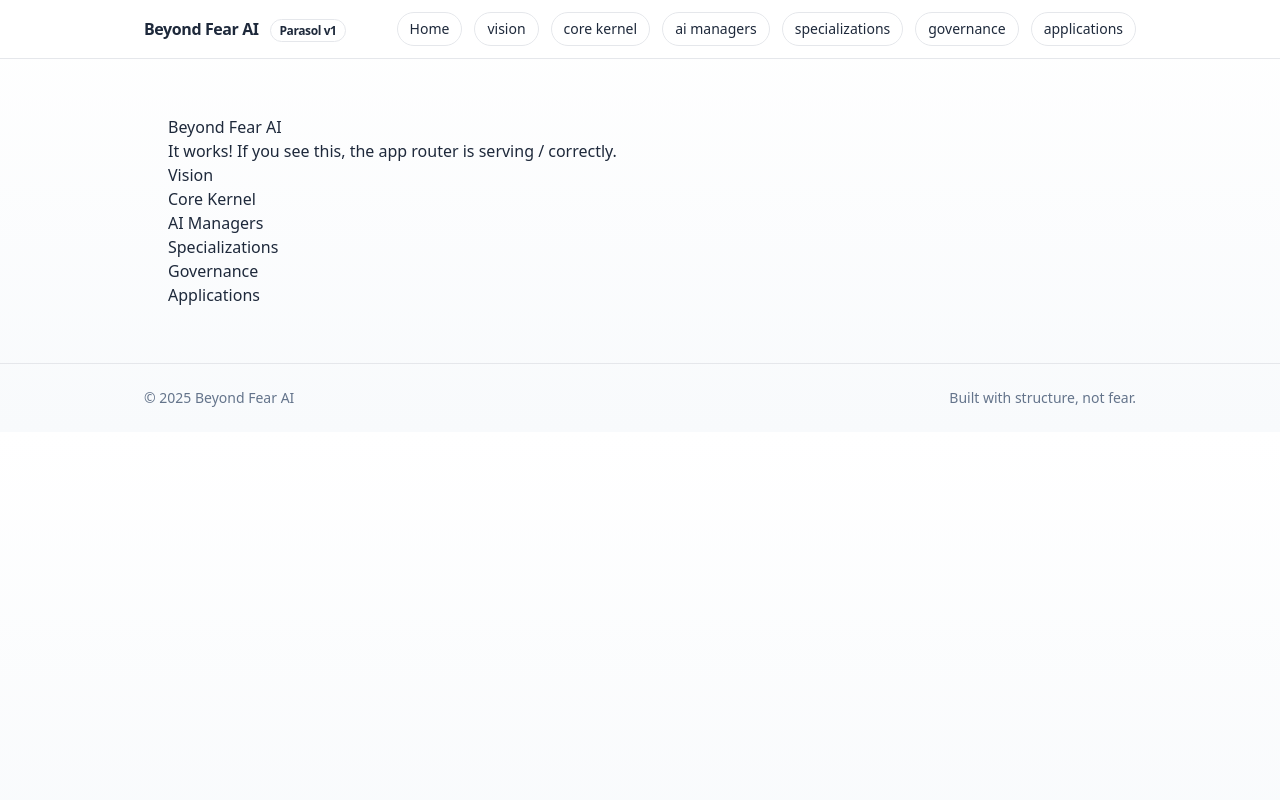
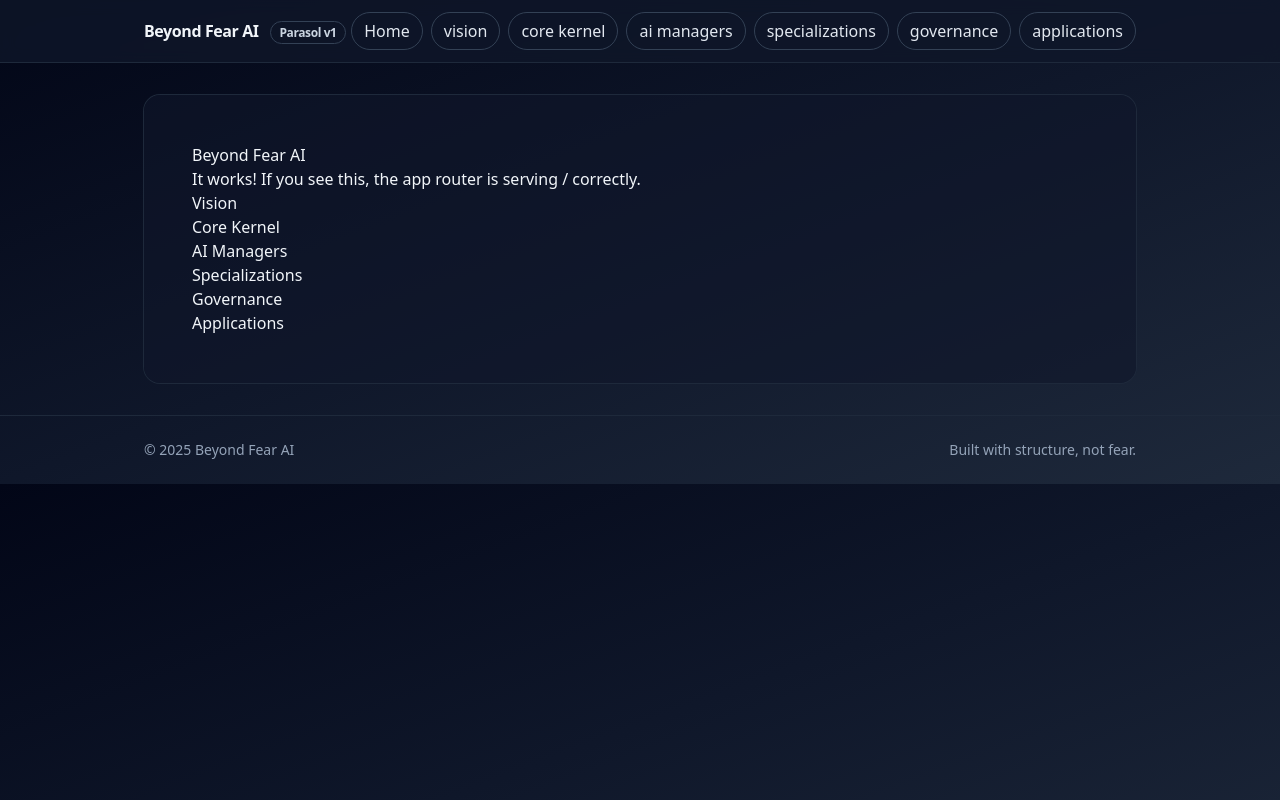
Before and after one commit to Roclame/beyondfearai, a Next.js app: page / in a window 1280 px wide. Built offline with nearby package versions, Linux system fonts and the light colour scheme.

Commit message:
Update layout.jsx

```diff
--- a/app/layout.jsx
+++ b/app/layout.jsx
@@ -8,9 +8,13 @@ export const metadata = {
 };
 
 const Nav = () => (
-  <nav className="flex flex-wrap gap-3 items-center">
+  <nav className="flex flex-wrap gap-2 items-center">
     {["", "vision", "core-kernel", "ai-managers", "specializations", "governance", "applications"].map((p) => (
-      <Link key={p || "home"} href={`/${p}`} className="px-3 py-1.5 rounded-full border hover:bg-slate-100 text-sm">
+      <Link
+        key={p || "home"}
+        href={`/${p}`}
+        className="px-3 py-1.5 rounded-full border border-slate-700 text-slate-200 hover:bg-slate-800 hover:border-slate-600 transition"
+      >
         {p === "" ? "Home" : p.replace("-", " ").replace("-", " ")}
       </Link>
     ))}
@@ -20,18 +24,27 @@ const Nav = () => (
 export default function RootLayout({ children }) {
   return (
     <html lang="en">
-      <body>
-        <header className="sticky top-0 z-10 bg-white/80 backdrop-blur border-b">
+      <body className="bg-gradient-to-br from-slate-950 via-slate-900 to-slate-800 text-slate-100 antialiased">
+        <header className="sticky top-0 z-10 bg-slate-900/80 backdrop-blur border-b border-slate-800">
           <div className="max-w-5xl mx-auto px-4 py-3 flex items-center justify-between">
             <div className="font-semibold tracking-tight">
-              Beyond Fear AI <span className="text-xs ml-2 border rounded-full px-2 py-0.5">Parasol v1</span>
+              Beyond Fear AI{" "}
+              <span className="text-xs ml-2 border border-slate-700 rounded-full px-2 py-0.5 text-slate-300">
+                Parasol v1
+              </span>
             </div>
             <Nav />
           </div>
         </header>
-        <main className="max-w-5xl mx-auto px-4 py-8">{children}</main>
-        <footer className="border-t py-6">
-          <div className="max-w-5xl mx-auto px-4 text-sm text-slate-500 flex flex-wrap items-center justify-between gap-3">
+
+        <main className="max-w-5xl mx-auto px-4 py-8">
+          <div className="rounded-2xl bg-slate-900/60 ring-1 ring-slate-800 p-6">
+            {children}
+          </div>
+        </main>
+
+        <footer className="border-t border-slate-800 py-6">
+          <div className="max-w-5xl mx-auto px-4 text-sm text-slate-400 flex flex-wrap items-center justify-between gap-3">
             <span>© {new Date().getFullYear()} Beyond Fear AI</span>
             <span>Built with structure, not fear.</span>
           </div>
```
